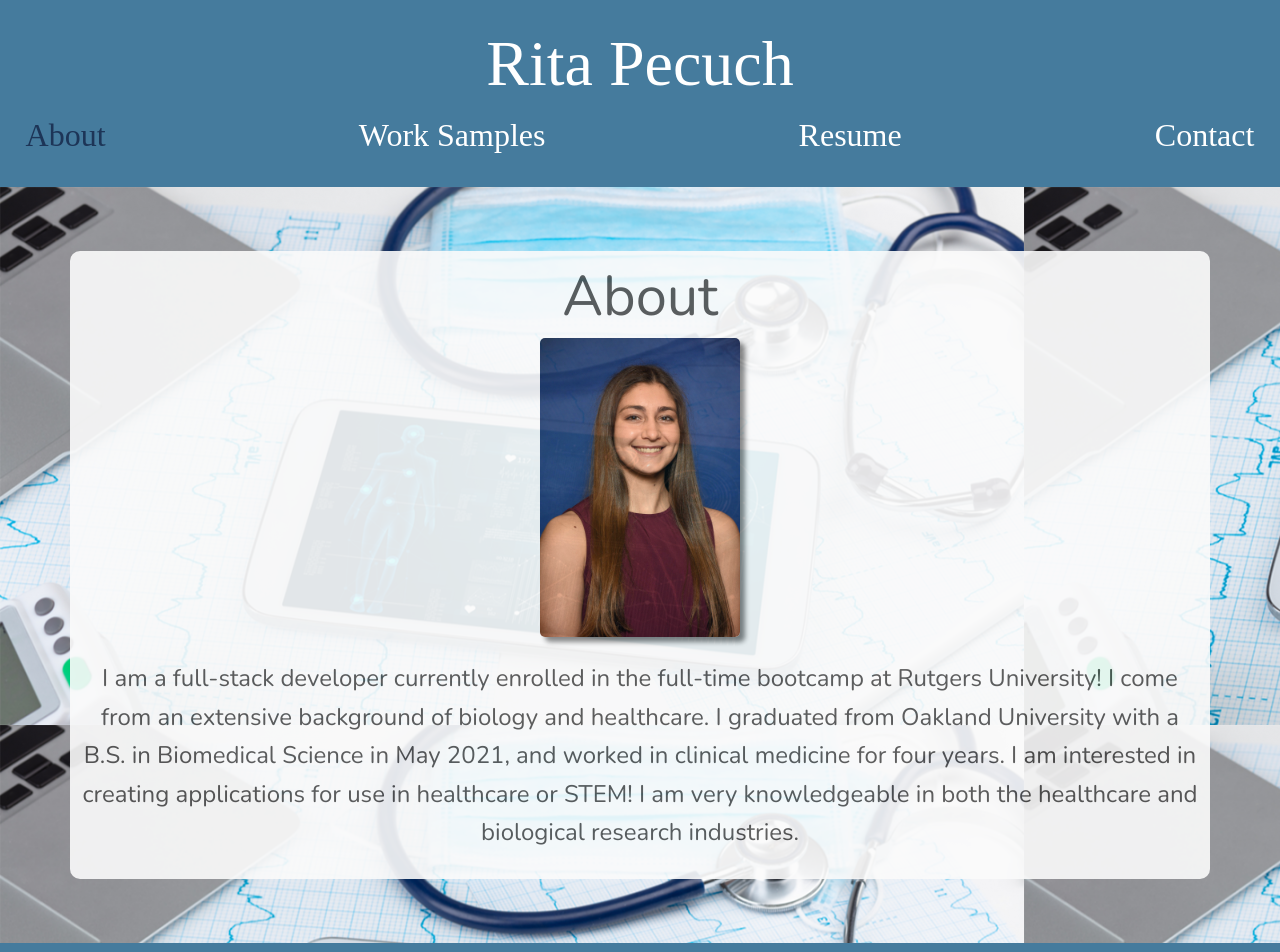
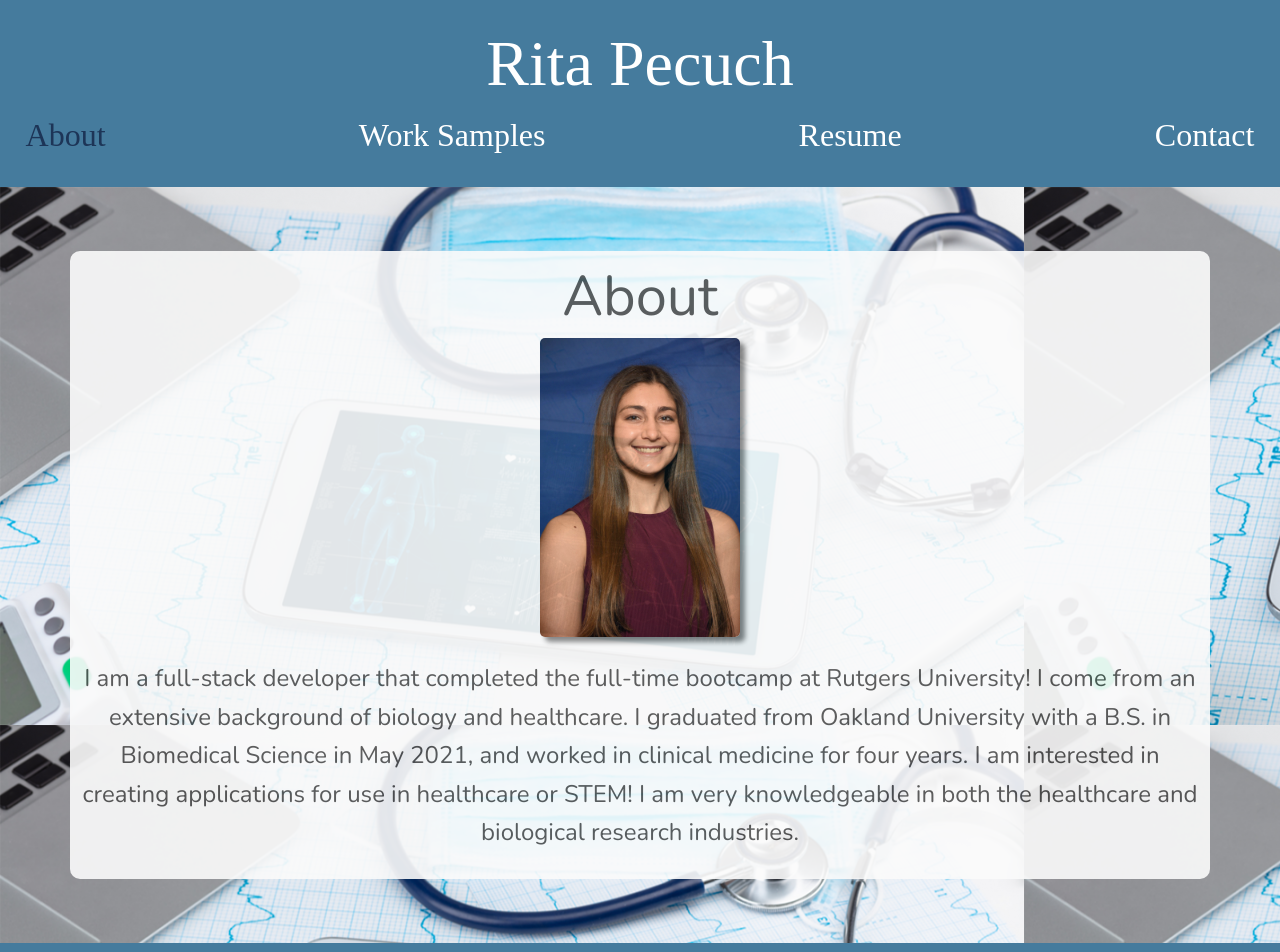
Before and after one commit to rpecuch/react-portfolio, a React (Create React App) app: page / in a window 1280 px wide. Shown: the top 952 px of the page. Built offline with nearby package versions, Linux system fonts and the light colour scheme; a web font is replaced by a local one.

Commit message:
adjusted about page

```diff
--- a/src/components/pages/About.js
+++ b/src/components/pages/About.js
@@ -11,7 +11,7 @@ function About() {
             <div className="container text-center bg-light custom-container">
                 <h2 className="display-4">About</h2>
                 <img src={Headshot} alt="headshot"></img>
-                <p id="bio">I am a full-stack developer currently enrolled in the full-time bootcamp at Rutgers University! I come from an extensive background of biology and healthcare. I graduated from Oakland University with a B.S. in Biomedical Science in May 2021, and worked in clinical medicine for four years. I am interested in creating applications for use in healthcare or STEM! I am very knowledgeable in both the healthcare and biological research industries.</p>
+                <p id="bio">I am a full-stack developer that completed the full-time bootcamp at Rutgers University! I come from an extensive background of biology and healthcare. I graduated from Oakland University with a B.S. in Biomedical Science in May 2021, and worked in clinical medicine for four years. I am interested in creating applications for use in healthcare or STEM! I am very knowledgeable in both the healthcare and biological research industries.</p>
             </div>
         </div>
     )
```
